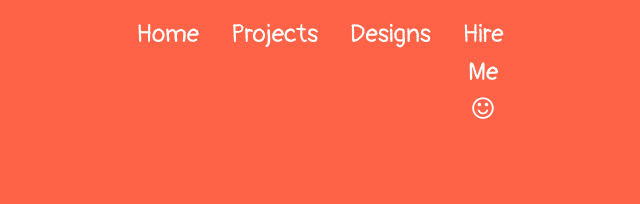
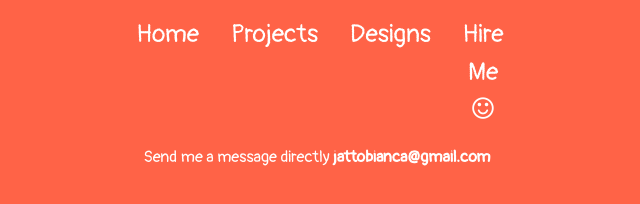
Before and after one commit to jattobianca/hireme, a website: page index.html in a window 1280 px wide. Shown: the whole page, without its empty margins (323-963 px from the left). Drawn offline with nearby package versions, Linux system fonts and the light colour scheme.

Commit message:
1 file modified

```diff
--- a/index.html
+++ b/index.html
@@ -58,6 +58,8 @@
 			</ul>
 		 </nav>
 	 </header>
-
+   <form>
+     <p> Send me a message directly <strong>jattobianca@gmail.com</strong>
+  </form>
  </body>
 </html>
```
